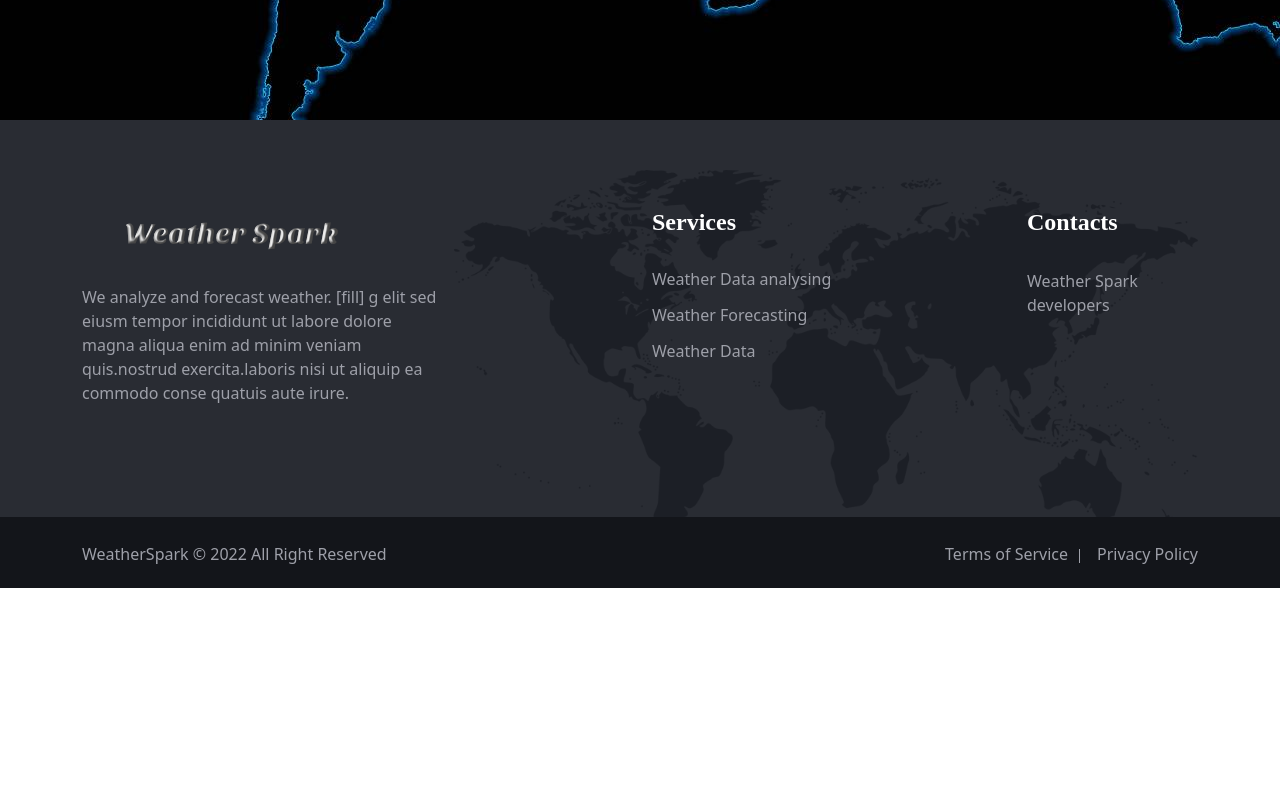
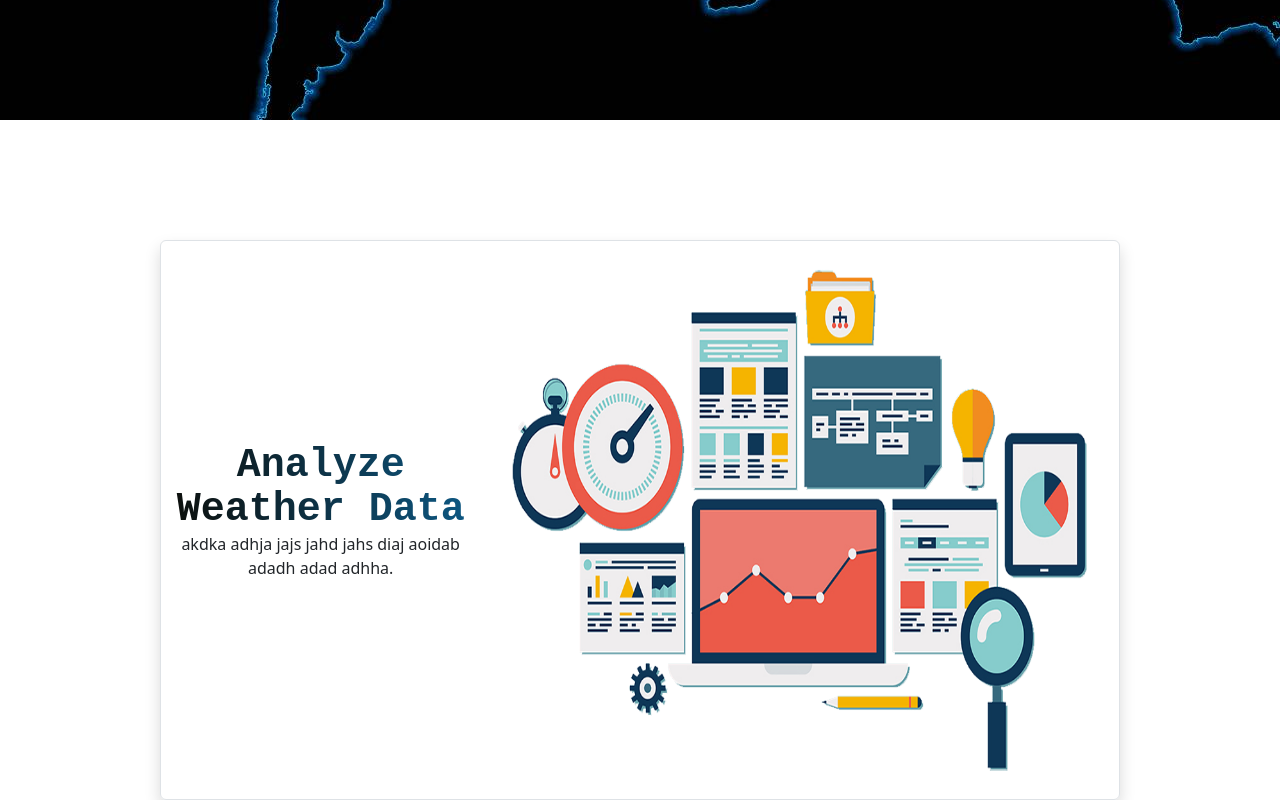
Before and after one commit to PrasadDSandaruwan/weather-app, a React (Create React App) app: page / in a window 1280 px wide. Shown: the part 680-1480 px from the top of the page. Before the commit the page ends 1268 px from the top, so only its background shows below. Built offline with nearby package versions, Linux system fonts and the light colour scheme.

Commit message:
Add Home page analyze component

```diff
--- a/src/AppRoutes.jsx
+++ b/src/AppRoutes.jsx
@@ -2,7 +2,7 @@ import React, { Component } from "react";
 import { Routes, Route, Navigate, BrowserRouter } from "react-router-dom";
 import Login from "./components/common/login";
 import SignUp from "./components/common/signup";
-import Home from "./components/Home";
+import Home from "./components/pages/Home";
 // import HomeNavbar from "./components/navbar/HomeNavbar";
 // import RoutesMap from "./components/common/RoutesMap";
 // import Admin from "./layouts/Admin";
--- /dev/null
+++ b/src/components/common/CSS/analyse.css
@@ -0,0 +1,22 @@
+.analyze-box {
+  height: 70%;
+  width: 75%;
+}
+
+.analyse-image {
+  background: url("../../images/analyse.png") center;
+  background-repeat: no-repeat;
+  background-size: 90% 90%;
+}
+
+.analyse-text {
+  color: black;
+  font-size: 5vmin;
+  font-family: "Dank Mono", ui-monospace, monospace;
+  font-weight: bold;
+  line-height: 1.1;
+
+  background: linear-gradient(to right, rgb(13, 15, 12), rgb(13, 87, 130));
+  -webkit-background-clip: text;
+  -webkit-text-fill-color: transparent;
+}
--- /dev/null
+++ b/src/components/common/analyse.jsx
@@ -0,0 +1,20 @@
+import React from "react";
+
+import "./CSS/analyse.css";
+
+const Analyze = () => {
+  return (
+    <div className="vh-100 d-flex justify-content-center align-items-center">
+      <div className="analyze-box border rounded shadow row">
+        <div className="col-4 text-center m-auto align-items-center justify-content-center">
+          <div className="analyse-text">Analyze Weather Data</div>
+
+          <p> akdka adhja jajs jahd jahs diaj aoidab adadh adad adhha.</p>
+        </div>
+        <div className="col-8 analyse-image"></div>
+      </div>
+    </div>
+  );
+};
+
+export default Analyze;
--- a/src/components/Home.jsx
+++ b/src/components/pages/Home.jsx
@@ -1,11 +1,13 @@
 import React from "react";
-import Footer from "./footer/footer";
-import HomeNavbar from "./navbar/HomeNavbar";
+import Analyze from "../common/analyse";
+import Footer from "../footer/footer";
+import HomeNavbar from "../navbar/HomeNavbar";
 
 const Home = (props) => {
   return (
     <React.Fragment>
       <HomeNavbar />
+      <Analyze></Analyze>
       <Footer />
     </React.Fragment>
   );
```
Also changed, not shown: src/components/images/analyse.png (added).
